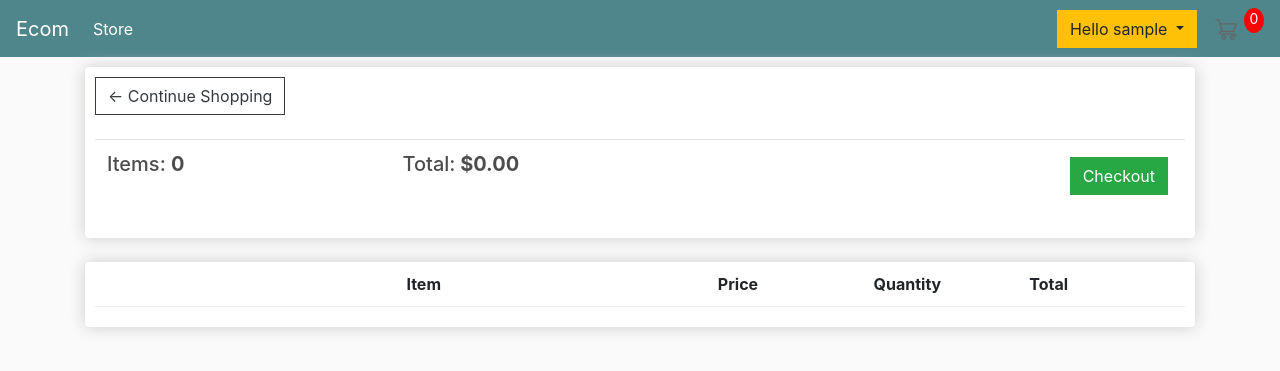
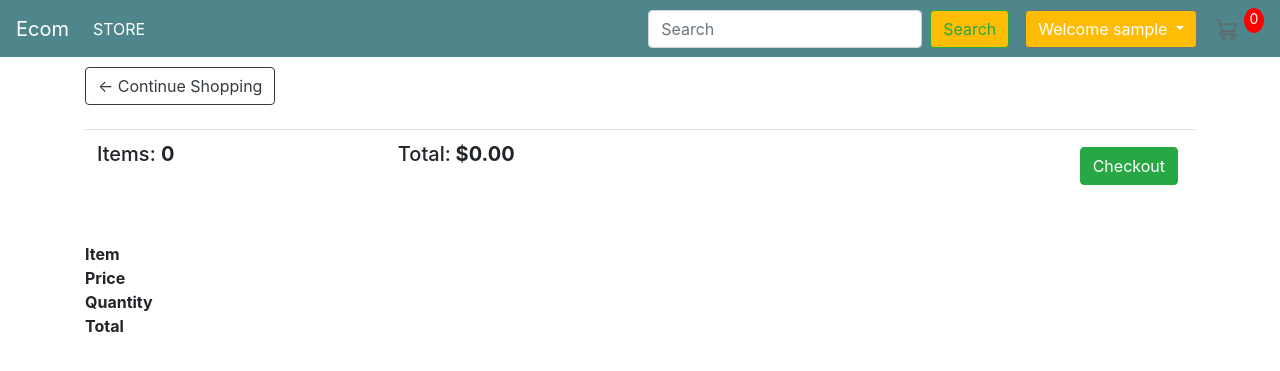
Before and after one commit to GK-SVG/E-commerce, a Django app: page /cart in a window 1280 px wide. Shown: the top 371 px of the page. Run offline with Django 3.2, Linux system fonts and the light colour scheme; the visitor is signed in with stand-in values (Sample User, id 1); data comes from the database, SQL or seed files in the repository; data that the repository does not hold is empty; some libraries are stand-ins or nearby versions.

Commit message:
navbar css changed

```diff
--- a/templates/myapp/main.html
+++ b/templates/myapp/main.html
@@ -1,13 +1,12 @@
 <!DOCTYPE html>
-{% load static %}
 <html>
 
 <head>
+  {% load static %}
   <title>Ecom</title>
   <meta name="viewport" content="width=device-width, initial-scale=1, maximum-scale=1, minimum-scale=1" />
   <link rel="stylesheet" href="https://stackpath.bootstrapcdn.com/bootstrap/4.4.1/css/bootstrap.min.css"
     integrity="sha384-Vkoo8x4CGsO3+Hhxv8T/Q5PaXtkKtu6ug5TOeNV6gBiFeWPGFN9MuhOf23Q9Ifjh" crossorigin="anonymous">
-  <link rel="stylesheet" type="text/css" href="{% static 'css/main.css' %}">
   <script>
     var user = '{{request.user}}'
 
@@ -29,26 +28,6 @@
     const csrftoken = getToken('csrftoken');
   </script>
   <style>
-    body {
-      background-color: hsl(0, 0%, 98%);
-    }
-
-    h1,
-    h2,
-    h3,
-    h4,
-    h5,
-    h6 {
-      color: hsl(0, 0%, 30%);
-    }
-
-    .box-element {
-      box-shadow: hsl(0, 0%, 80%) 0 0 16px;
-      background-color: #fff;
-      border-radius: 4px;
-      padding: 10px;
-    }
-
     .thumbnail {
       width: 100%;
       height: 200px;
@@ -89,89 +68,42 @@
     .col-lg-12 {
       margin-top: 10px;
     }
-
-    .btn {
-      border-radius: 0;
-    }
-
-    .row-image {
-      width: 100px;
-    }
-
-    .form-field {
-      width: 250px;
-      display: inline-block;
-      padding: 5px;
-    }
-
-    .cart-row {
-      display: flex;
-      align-items: flex-stretch;
-      padding-bottom: 10px;
-      margin-bottom: 10px;
-      border-bottom: 1px solid #ececec;
-
-    }
-
-    .quantity {
-      display: inline-block;
-      font-weight: 700;
-      padding-right: 10px;
-
-
-    }
-
-    .chg-quantity {
-      width: 12px;
-      cursor: pointer;
-      display: block;
-      margin-top: 5px;
-      transition: .1s;
-    }
-
-    .chg-quantity:hover {
-      opacity: .6;
-    }
-
-
-    .hidden {
-      display: none !important;
-    }
+    {% block css %}
+{% endblock css %}
   </style>
 </head>
 
 <body>
   <nav class="navbar navbar-expand-lg navbar-dark bg-dark">
-    <a class="navbar-brand" href="{% url 'store' %}">Ecom</a>
+    <a class="navbar-brand" href="/">Ecom</a>
     <button class="navbar-toggler" type="button" data-toggle="collapse" data-target="#navbarSupportedContent"
       aria-controls="navbarSupportedContent" aria-expanded="false" aria-label="Toggle navigation">
       <span class="navbar-toggler-icon"></span>
     </button>
+
     <div class="collapse navbar-collapse" id="navbarSupportedContent">
       <ul class="navbar-nav mr-auto">
         <li class="nav-item active">
-          <a class="nav-link" href="{% url 'store' %}">Store <span class="sr-only">(current)</span></a>
+          <a class="nav-link" href="/">STORE<span class="sr-only">(current)</span></a>
         </li>
-
       </ul>
-      <div class="form-inline my-2 my-lg-0">
-        {% if user.is_authenticated  %}
-        <li class="nav-item dropdown" style="list-style:none;">
-          <a class="btn btn-warning dropdown-toggle" href="#" role="button" id="dropdownMenuLink" data-toggle="dropdown"
-            aria-haspopup="true" aria-expanded="false">
-            Hello {{request.user}}
+      <form class="form-inline my-2 my-lg-0">
+        <input class="form-control mr-sm-2" type="search" placeholder="Search" aria-label="Search">
+        <button class="btn btn-outline-success my-2 my-sm-0 mr-2" type="submit"
+          style="background-color:rgb(255, 188, 4);">Search</button>
+      </form>
+      {% if user.is_authenticated %}
+      <ul class="navbar-nav ml-2">
+        <li class="nav-item dropdown">
+          <a class="btn btn-secondary dropdown-toggle" href="#" role="button" id="dropdownMenuLink"
+            data-toggle="dropdown" aria-haspopup="true" aria-expanded="false"
+            style="background-color:rgb(255, 188, 4);">
+            Welcome {{request.user}}
           </a>
-          <div class="dropdown-menu" aria-labelledby="dropdownMenuLink">
-            <a class="btn btn-warning mx-3" href="/logout/" role="button" aria-haspopup="true"
-              aria-expanded="false">Logout<svg class="bi bi-arrow-bar-right" width="1em" height="1em"
-                viewBox="0 0 16 16" fill="currentColor" xmlns="http://www.w3.org/2000/svg">
-                <path fill-rule="evenodd"
-                  d="M10.146 4.646a.5.5 0 0 1 .708 0l3 3a.5.5 0 0 1 0 .708l-3 3a.5.5 0 0 1-.708-.708L12.793 8l-2.647-2.646a.5.5 0 0 1 0-.708z" />
-                <path fill-rule="evenodd"
-                  d="M6 8a.5.5 0 0 1 .5-.5H13a.5.5 0 0 1 0 1H6.5A.5.5 0 0 1 6 8zm-2.5 6a.5.5 0 0 1-.5-.5v-11a.5.5 0 0 1 1 0v11a.5.5 0 0 1-.5.5z" />
-              </svg></a>
-          </div>
+          <div class="dropdown-menu" aria-labelledby="dropdownMenuLink" style="background-color:rgb(255, 188, 4);">
+            <a class="dropdown-item" href="/logout/" style="background-color:rgb(255, 188, 4);">Logout</a></div>
         </li>
+      </ul>
       {% else %}
       <a href="{% url 'login' %}" class="btn btn-warning">Login</a>
       <a href="{% url 'register' %}" class="btn btn-warning ml-2">SignUp</a>
@@ -180,8 +112,6 @@
         <img id="cart-icon" src="{% static 'images/cart.webp' %}">
       </a>
       <p id="cart-total">{{cartItems}}</p>
-
-      </div>
     </div>
   </nav>
   {% block content %}
```
Lines whose indentation alone changed are shown as unchanged.
